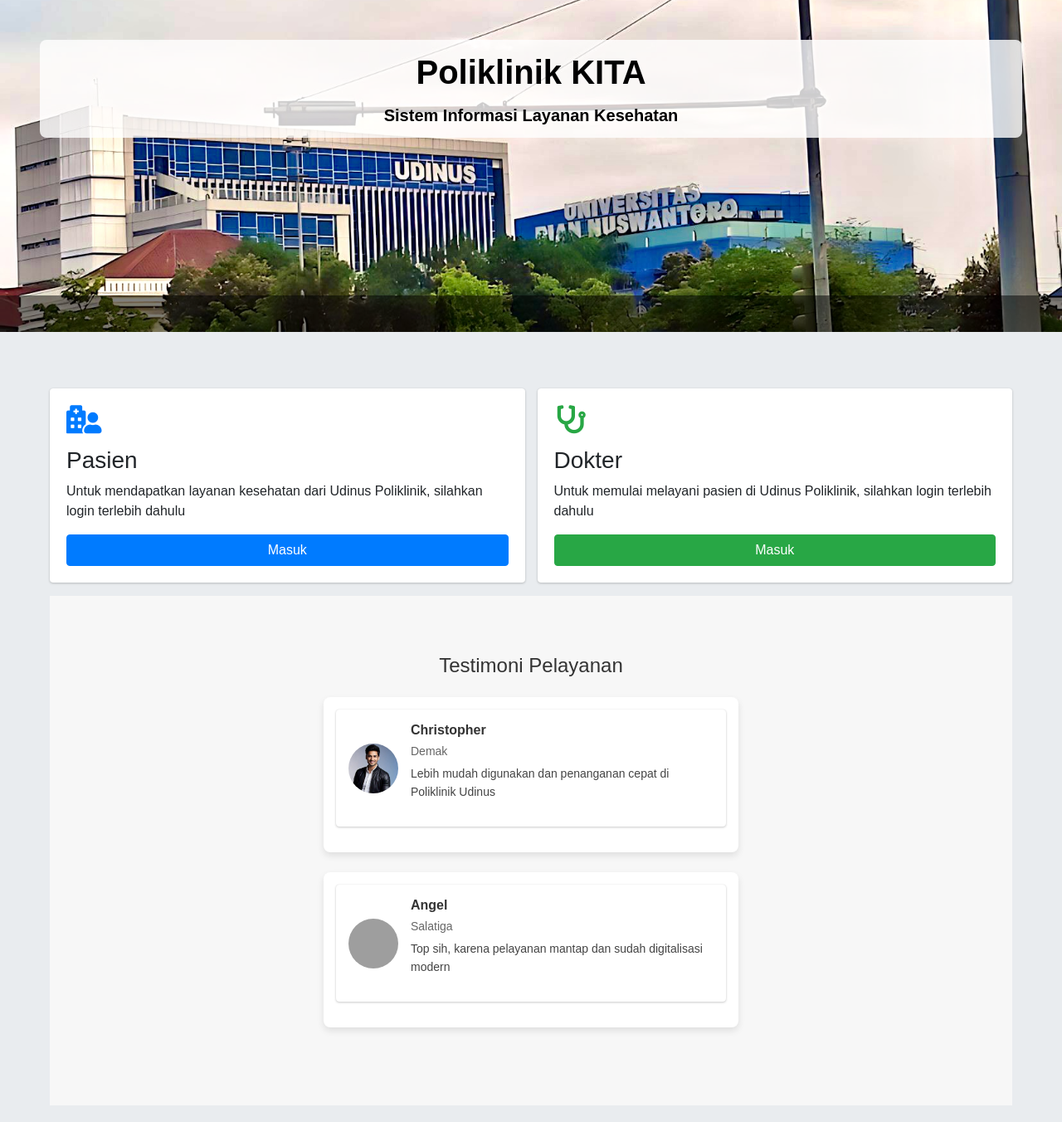
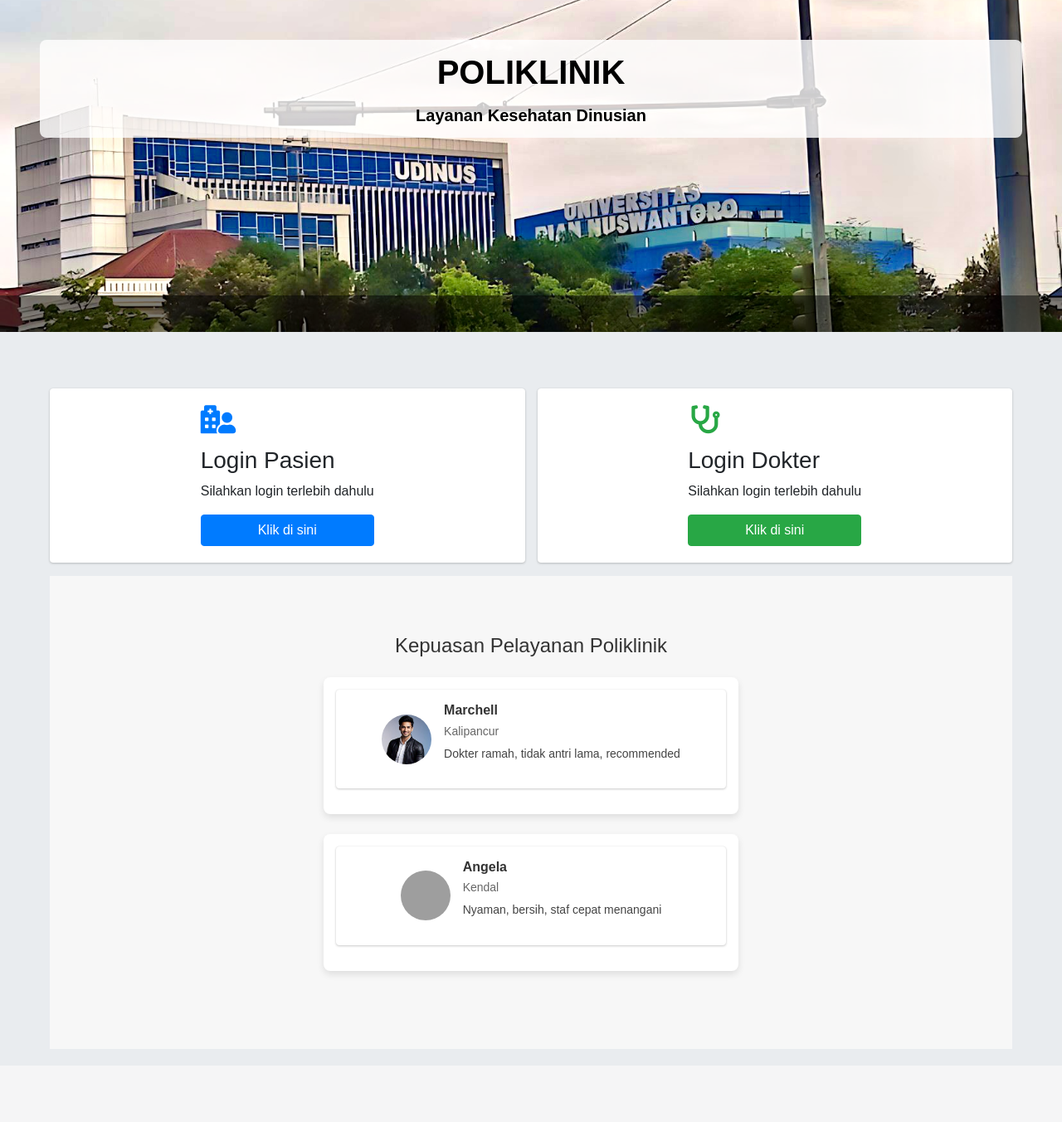
Before and after one commit to FebziaInnayah/FebziaPoliklinik, a PHP site: page / in a window 1280 px wide. Shown: the part 56-1408 px from the top of the page at 83% size. After the commit the page ends 1230 px from the top, so only its background shows below. Run offline with PHP 8.4, Linux system fonts and the light colour scheme; some libraries are stand-ins or nearby versions; grey boxes are pictures that could not be loaded.

Commit message:
First  commit

```diff
--- a/index.php
+++ b/index.php
@@ -90,7 +90,7 @@
 <head>
     <meta charset="utf-8">
     <meta name="viewport" content="width=device-width, initial-scale=1">
-    <title>Poliklinik KITA</title>
+    <title>DINUS POLI</title>
 
     <!-- Google Font: Source Sans Pro -->
     <link rel="stylesheet"
@@ -120,14 +120,14 @@
 <div class="container-fluid flex flex-col justify-center items-center text-white p-5"
      style="height: 400px; background-image: url('assets/images/gedung3.jpg'); background-size: cover; background-position: center; position: relative;">
      <div style="background-color: rgba(255, 255, 255, 0.8); padding: 15px; border-radius: 8px; text-align: center;">
-         <h1 class="font-weight-bold mb-3" style="color: black; margin: 0;">Poliklinik KITA</h1>
+         <h1 class="font-weight-bold mb-3" style="color: black; margin: 0;">POLIKLINIK</h1>
          <h5 style="color: black; font-weight: bold; margin: 0;">
-             Sistem Informasi Layanan Kesehatan
+             Layanan Kesehatan Dinusian
          </h5>
      </div>
 </h5>
     <marquee style="position: absolute; bottom: 0; left: 0; background-color: rgba(0,0,0,0.5); color: white; width: 100%; padding: 10px;">
-        Kesehatanmu Lo Di Jaga
+        Lebih Baik Mencegah Daripada Mengobati
     </marquee>
 </div>
     <div class="container mt-5">
@@ -136,9 +136,9 @@
                 <div class="card">
                     <div class="card-body">
                         <i class="fas fa-hospital-user fa-fw mb-3 text-primary" style="font-size: 34px;"></i>
-                        <h3 class="">Pasien</h3>
-                        <p class="card-text">Untuk mendapatkan layanan kesehatan dari Udinus Poliklinik, silahkan login terlebih dahulu</p>
-                        <a href="loginPasien.php" class="btn btn-primary btn-block">Masuk</a>
+                        <h3 class=""> Login Pasien</h3>
+                        <p class="card-text">Silahkan login terlebih dahulu</p>
+                        <a href="loginPasien.php" class="btn btn-primary btn-block">Klik di sini</a>
                     </div>
                 </div>
             </div>
@@ -146,10 +146,10 @@
                 <div class="card">
                     <div class="card-body">
                         <i class="fas fa-stethoscope fa-fw mb-3 text-success" style="font-size: 34px;"></i>
-                        <h3 class="">Dokter</h3>
-                        <p class="card-text">Untuk memulai melayani pasien di Udinus Poliklinik, silahkan login terlebih dahulu</p>
+                        <h3 class="">Login Dokter</h3>
+                        <p class="card-text">Silahkan login terlebih dahulu</p>
                         <div class="d-grid">
-                            <a href="loginUser.php" class="btn btn-success btn-block">Masuk</a>
+                            <a href="loginUser.php" class="btn btn-success btn-block">Klik di sini</a>
                         </div>
                     </div>
                 </div>
@@ -159,7 +159,7 @@
         <section class="client_section layout_padding">
     <div class="container">
         <div class="heading_container heading_center">
-            <h2>Testimoni Pelayanan</h2>
+            <h2>Kepuasan Pelayanan Poliklinik</h2>
         </div>
         <style>
         body {
@@ -236,9 +236,9 @@
                         <img src="assets/images/Cristopher.png" alt="Client 1">
                     </div>
                     <div class="text-content">
-                        <h6>Christopher</h6>
-                        <p class="location">Demak</p>
-                        <p class="testimonial-text">Lebih mudah digunakan dan penanganan cepat di Poliklinik Udinus</p>
+                        <h6>Marchell</h6>
+                        <p class="location">Kalipancur</p>
+                        <p class="testimonial-text">Dokter ramah, tidak antri lama, recommended</p>
                     </div>
                 </div>
             </div>
@@ -251,9 +251,9 @@
                         <img src="assets/images/Angel.png" alt="Client 2">
                     </div>
                     <div class="text-content">
-                        <h6>Angel</h6>
-                        <p class="location">Salatiga</p>
-                        <p class="testimonial-text">Top sih, karena pelayanan mantap dan sudah digitalisasi modern</p>
+                        <h6>Angela</h6>
+                        <p class="location">Kendal</p>
+                        <p class="testimonial-text">Nyaman, bersih, staf cepat menangani</p>
                     </div>
                 </div>
             </div>
```
